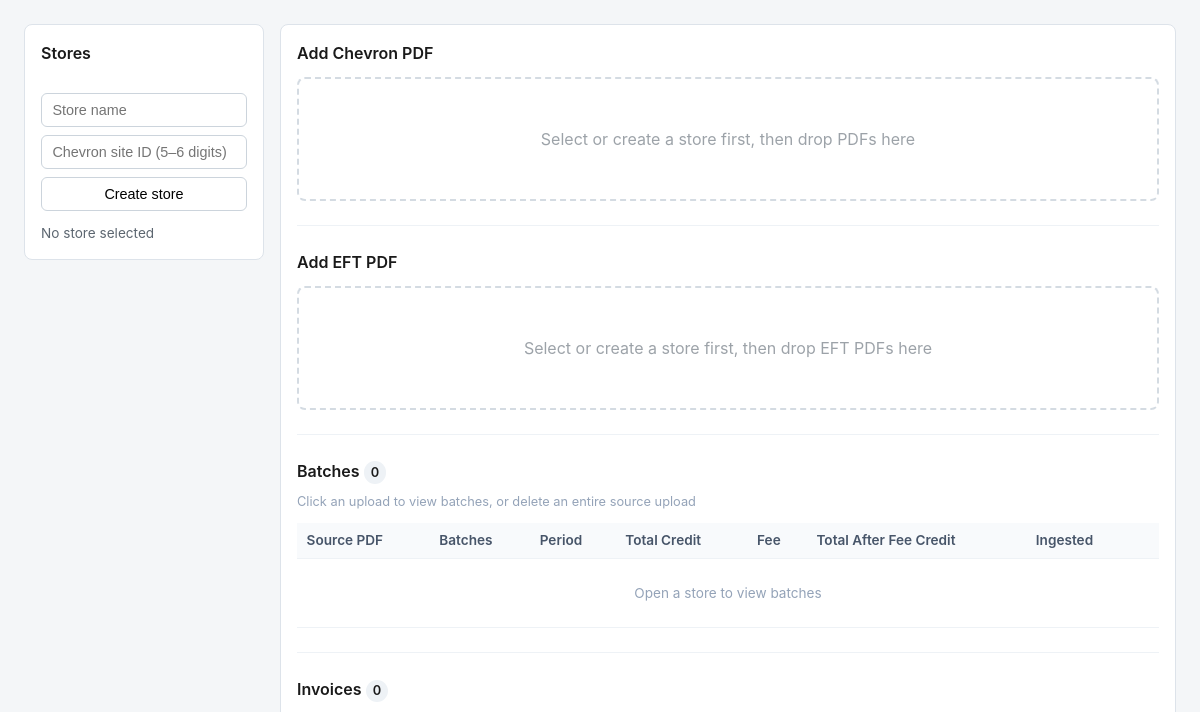
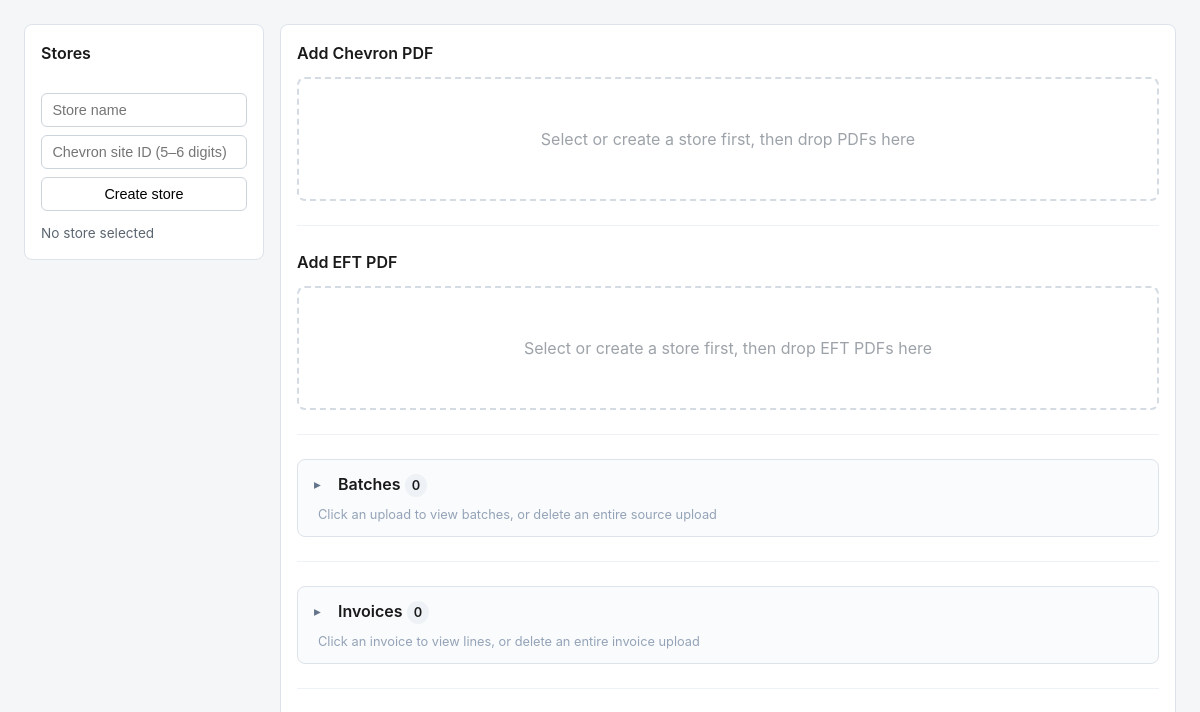
Before and after one commit to nilpatel-ucb/Credit-Batch-System, an Electron app: page frontend/index.html in a window 1200 px wide. Shown: the part 88-800 px from the top of the page. Drawn offline with Linux system fonts and the light colour scheme; no server answers.

Commit message:
ui changes of batches and eft dropdown

```diff
--- a/frontend/css/app.css
+++ b/frontend/css/app.css
@@ -182,6 +182,57 @@
   margin: 0;
 }
 
+.collapsible-section .section-disclosure {
+  border: 1px solid #dde3ea;
+  border-radius: 8px;
+  background: #fafbfc;
+}
+
+.section-disclosure > summary.section-header {
+  list-style: none;
+  cursor: pointer;
+  margin: 0;
+  padding: 0.75rem 1rem;
+  user-select: none;
+}
+
+.section-disclosure > summary.section-header::-webkit-details-marker {
+  display: none;
+}
+
+.section-disclosure > summary.section-header::before {
+  content: "▸";
+  display: inline-block;
+  width: 1rem;
+  color: #64748b;
+  font-size: 0.85rem;
+  line-height: 1;
+  transition: transform 0.15s ease;
+}
+
+.section-disclosure[open] > summary.section-header::before {
+  transform: rotate(90deg);
+}
+
+.section-disclosure > summary.section-header:hover {
+  background: #f1f5f9;
+}
+
+.section-disclosure[open] > summary.section-header {
+  border-bottom: 1px solid #eef2f6;
+  margin-bottom: 0;
+}
+
+.section-disclosure-body {
+  padding: 0.75rem 1rem 1rem;
+  background: #fff;
+  border-radius: 0 0 8px 8px;
+}
+
+.section-disclosure .section-hint {
+  margin-left: 0.25rem;
+}
+
 .badge {
   display: inline-block;
   padding: 0.1rem 0.45rem;
@@ -267,12 +318,6 @@
 }
 
 .invoice-ingest-section {
-  margin-top: 1.5rem;
-  padding-top: 1.5rem;
-  border-top: 1px solid #eef2f6;
-}
-
-.invoices-section {
   margin-top: 1.5rem;
   padding-top: 1.5rem;
   border-top: 1px solid #eef2f6;
--- a/frontend/index.html
+++ b/frontend/index.html
@@ -111,11 +111,13 @@
           </div>
         </section>
 
-        <section class="batches-section">
-          <div class="section-header">
+        <section class="batches-section collapsible-section">
+          <details class="section-disclosure">
+            <summary class="section-header">
               <h2>Batches <span id="batch-count-badge" class="badge">0</span></h2>
               <p class="section-hint">Click an upload to view batches, or delete an entire source upload</p>
-          </div>
+            </summary>
+            <div class="section-disclosure-body">
               <div class="table-wrap">
                 <table id="batches-table">
                   <thead>
@@ -162,13 +164,17 @@
                   </table>
                 </div>
               </div>
+            </div>
+          </details>
         </section>
 
-        <section class="invoices-section">
-          <div class="section-header">
+        <section class="invoices-section collapsible-section">
+          <details class="section-disclosure">
+            <summary class="section-header">
               <h2>Invoices <span id="invoice-count-badge" class="badge">0</span></h2>
               <p class="section-hint">Click an invoice to view lines, or delete an entire invoice upload</p>
-          </div>
+            </summary>
+            <div class="section-disclosure-body">
               <div class="table-wrap">
                 <table id="invoices-table">
                   <thead>
@@ -212,6 +218,8 @@
                   </table>
                 </div>
               </div>
+            </div>
+          </details>
         </section>
 
         <section id="reconciliation-section" class="reconciliation-section">
```
Lines whose indentation alone changed are shown as unchanged.
